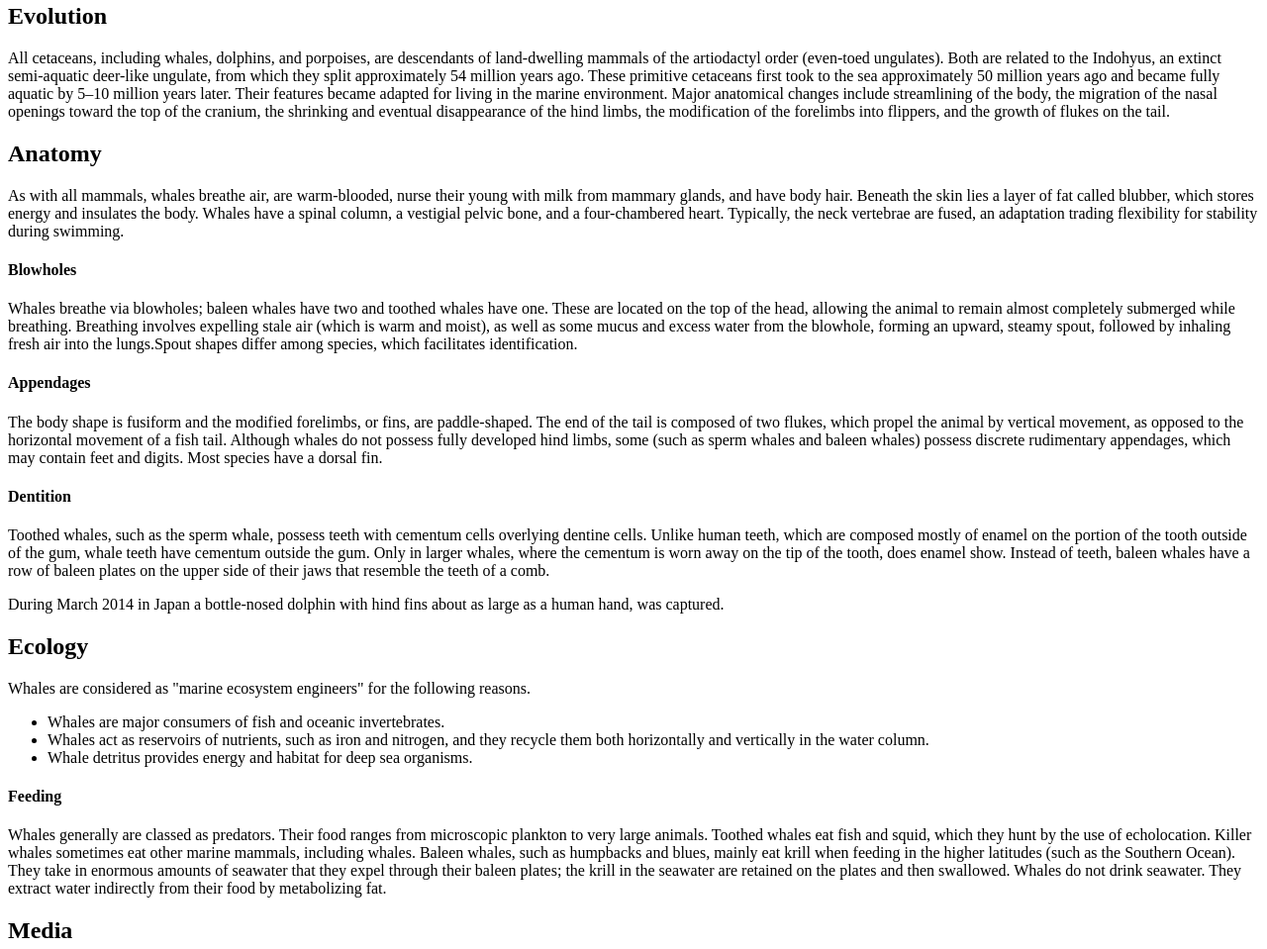
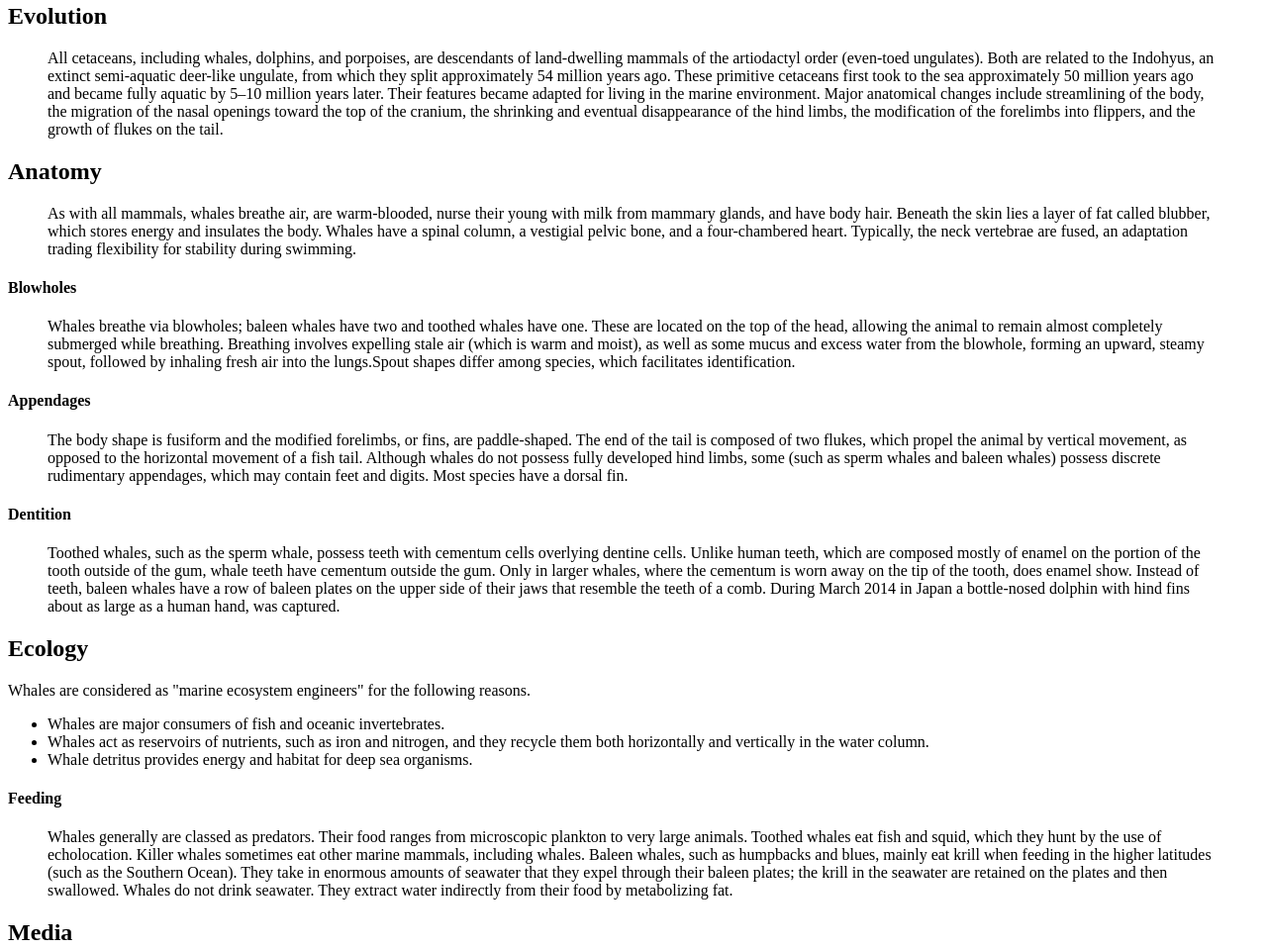
Before and after one commit to maksimstevenson/fewd-30, a plain HTML site: page homework-1.html in a window 1280 px wide. Shown: the part 357-1316 px from the top of the page at 99% size. Drawn offline with Linux system fonts and the light colour scheme.

Commit message:
Put the <blockquote> in place of <p>

```diff
--- a/homework-1.html
+++ b/homework-1.html
@@ -11,29 +11,29 @@
 <header>
     <h1>Whales</h1>
     <p>Here some information about <strong>Whales</strong>:</p>
-    <p>Whale (origin Old English hwæl from Proto-Germanic *hwalaz) is the common name for various marine mammals of the order Cetacea.The term whale sometimes refers to all cetaceans, but more often it excludes dolphins and porpoises, which belong to the suborder Odontoceti (toothed whales). This suborder includes the sperm whale, killer whale, pilot whale, and beluga whale. The other cetacean suborder, Mysticeti (baleen whales), comprises filter feeders who eat small organisms caught by straining seawater through a comblike structure found in the mouth called baleen. This suborder includes the blue whale, the humpback whale, the bowhead whale and the minke whale. All cetaceans have forelimbs modified as fins, a tail with horizontal flukes, and nasal openings (blowholes) on top of the head.</p>
+    <blockquote>Whale (origin Old English hwæl from Proto-Germanic *hwalaz) is the common name for various marine mammals of the order Cetacea.The term whale sometimes refers to all cetaceans, but more often it excludes dolphins and porpoises, which belong to the suborder Odontoceti (toothed whales). This suborder includes the sperm whale, killer whale, pilot whale, and beluga whale. The other cetacean suborder, Mysticeti (baleen whales), comprises filter feeders who eat small organisms caught by straining seawater through a comblike structure found in the mouth called baleen. This suborder includes the blue whale, the humpback whale, the bowhead whale and the minke whale. All cetaceans have forelimbs modified as fins, a tail with horizontal flukes, and nasal openings (blowholes) on top of the head.</blackquote>
     <ul>
        <li><p><a href="#evolution">Evolution</a></p></li>
-       <li><p><a href="#Anatomy">Anatomy</a></p></li>
+       <li><p><a href="#anatomy">Anatomy</a></p></li>
        <li><p><a href="#ecology">Ecology</a></p></li>
        <li><p><a href="#media">Media</a></p></li>
     </ul>
 </header>
 <main>
     <h2 id="evolution">Evolution</h2>
-    <p>All cetaceans, including whales, dolphins, and porpoises, are descendants of land-dwelling mammals of the artiodactyl order (even-toed ungulates). Both are related to the Indohyus, an extinct semi-aquatic deer-like ungulate, from which they split approximately 54 million years ago. These primitive cetaceans first took to the sea approximately 50 million years ago and became fully aquatic by 5–10 million years later. Their features became adapted for living in the marine environment. Major anatomical changes include streamlining of the body, the migration of the nasal openings toward the top of the cranium, the shrinking and eventual disappearance of the hind limbs, the modification of the forelimbs into flippers, and the growth of flukes on the tail.</p>
-    <h2 id="Anatomy">Anatomy</h2>
-    <p>As with all mammals, whales breathe air, are warm-blooded, nurse their young with milk from mammary glands, and have body hair. Beneath the skin lies a layer of fat called blubber, which stores energy and insulates the body. Whales have a spinal column, a vestigial pelvic bone, and a four-chambered heart. Typically, the neck vertebrae are fused, an adaptation trading flexibility for stability during swimming.</p>
+    <blockquote>All cetaceans, including whales, dolphins, and porpoises, are descendants of land-dwelling mammals of the artiodactyl order (even-toed ungulates). Both are related to the Indohyus, an extinct semi-aquatic deer-like ungulate, from which they split approximately 54 million years ago. These primitive cetaceans first took to the sea approximately 50 million years ago and became fully aquatic by 5–10 million years later. Their features became adapted for living in the marine environment. Major anatomical changes include streamlining of the body, the migration of the nasal openings toward the top of the cranium, the shrinking and eventual disappearance of the hind limbs, the modification of the forelimbs into flippers, and the growth of flukes on the tail.</blockquote>
+    <h2 id="anatomy">Anatomy</h2>
+    <blockquote>As with all mammals, whales breathe air, are warm-blooded, nurse their young with milk from mammary glands, and have body hair. Beneath the skin lies a layer of fat called blubber, which stores energy and insulates the body. Whales have a spinal column, a vestigial pelvic bone, and a four-chambered heart. Typically, the neck vertebrae are fused, an adaptation trading flexibility for stability during swimming.</blockquote>
     <h4>Blowholes</h4>
-    <p>Whales breathe via blowholes; baleen whales have two and toothed whales have one. These are located on the top of the head, allowing the animal to remain almost completely submerged while breathing. Breathing involves expelling stale air (which is warm and moist), as well as some mucus and excess water from the blowhole, forming an upward, steamy spout, followed by inhaling fresh air into the lungs.Spout shapes differ among species, which facilitates identification.</p>
+    <blockquote>Whales breathe via blowholes; baleen whales have two and toothed whales have one. These are located on the top of the head, allowing the animal to remain almost completely submerged while breathing. Breathing involves expelling stale air (which is warm and moist), as well as some mucus and excess water from the blowhole, forming an upward, steamy spout, followed by inhaling fresh air into the lungs.Spout shapes differ among species, which facilitates identification.</blockquote>
     <h4>Appendages</h4>
-    <p>The body shape is fusiform and the modified forelimbs, or fins, are paddle-shaped. The end of the tail is composed of two flukes, which propel the animal by vertical movement, as opposed to the horizontal movement of a fish tail. Although whales do not possess fully developed hind limbs, some (such as sperm whales and baleen whales) possess discrete rudimentary appendages, which may contain feet and digits. Most species have a dorsal fin.</p>
+    <blockquote>The body shape is fusiform and the modified forelimbs, or fins, are paddle-shaped. The end of the tail is composed of two flukes, which propel the animal by vertical movement, as opposed to the horizontal movement of a fish tail. Although whales do not possess fully developed hind limbs, some (such as sperm whales and baleen whales) possess discrete rudimentary appendages, which may contain feet and digits. Most species have a dorsal fin.</blockquote>
     <h4>Dentition</h4>
-    <p>Toothed whales, such as the sperm whale, possess teeth with cementum cells overlying dentine cells. Unlike human teeth, which are composed mostly of enamel on the portion of the tooth outside of the gum, whale teeth have cementum outside the gum. Only in larger whales, where the cementum is worn away on the tip of the tooth, does enamel show.
+    <blockquote>Toothed whales, such as the sperm whale, possess teeth with cementum cells overlying dentine cells. Unlike human teeth, which are composed mostly of enamel on the portion of the tooth outside of the gum, whale teeth have cementum outside the gum. Only in larger whales, where the cementum is worn away on the tip of the tooth, does enamel show.
 
-Instead of teeth, baleen whales have a row of baleen plates on the upper side of their jaws that resemble the teeth of a comb.</p>
+        Instead of teeth, baleen whales have a row of baleen plates on the upper side of their jaws that resemble the teeth of a comb.
 
-During March 2014 in Japan a bottle-nosed dolphin with hind fins about as large as a human hand, was captured.</p>
+        During March 2014 in Japan a bottle-nosed dolphin with hind fins about as large as a human hand, was captured.</blockquote>
     <h2 id="ecology">Ecology</h2>
     <p>Whales are considered as "marine ecosystem engineers" for the following reasons.</p>
     <ul>
@@ -42,11 +42,11 @@ During March 2014 in Japan a bottle-nosed dolphin with hind fins about as large
        <li>Whale detritus provides energy and habitat for deep sea organisms.</li>
     </ul>
     <h4>Feeding</h4>
-    <p>Whales generally are classed as predators. Their food ranges from microscopic plankton to very large animals.
+    <blockquote>Whales generally are classed as predators. Their food ranges from microscopic plankton to very large animals.
 
 Toothed whales eat fish and squid, which they hunt by the use of echolocation. Killer whales sometimes eat other marine mammals, including whales.
 
-Baleen whales, such as humpbacks and blues, mainly eat krill when feeding in the higher latitudes (such as the Southern Ocean). They take in enormous amounts of seawater that they expel through their baleen plates; the krill in the seawater are retained on the plates and then swallowed. Whales do not drink seawater. They extract water indirectly from their food by metabolizing fat.</p>
+        Baleen whales, such as humpbacks and blues, mainly eat krill when feeding in the higher latitudes (such as the Southern Ocean). They take in enormous amounts of seawater that they expel through their baleen plates; the krill in the seawater are retained on the plates and then swallowed. Whales do not drink seawater. They extract water indirectly from their food by metabolizing fat.</blockquote>
     <h2 id="media">Media</h2>
     <img src="http://assets.worldwildlife.org/photos/340/images/original/HI_257682.jpg?1345519883" width="350px"height="350px" alt="whale under water">
     <img src="http://agamayogamexico.com/wp-content/uploads/2013/05/humpback-whale-sunset.jpg"width="350px"height="350px" alt="whale jumping out of water"><br>
```
